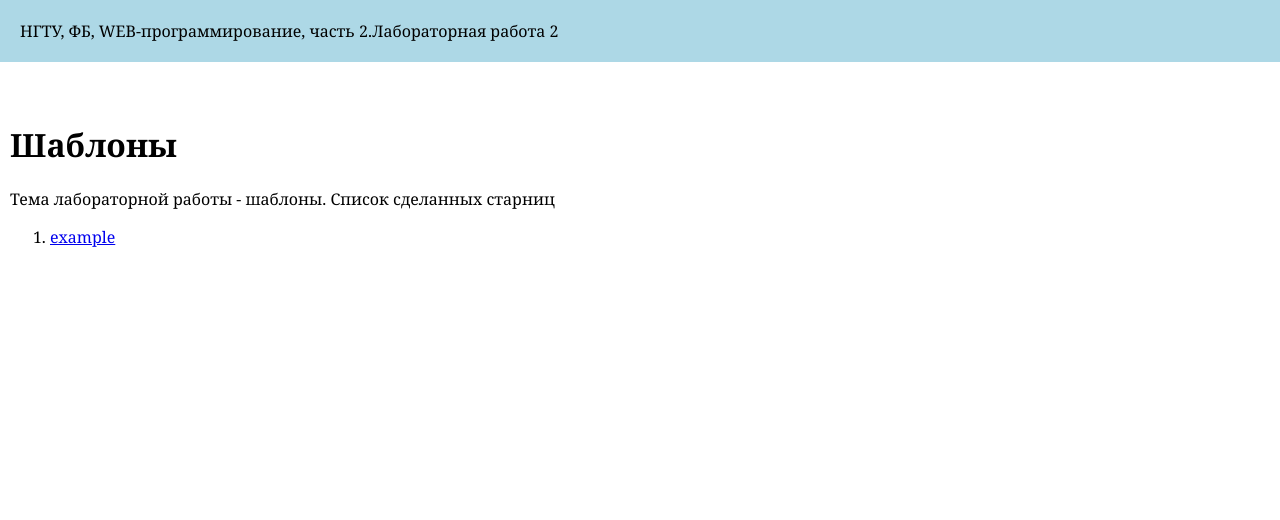
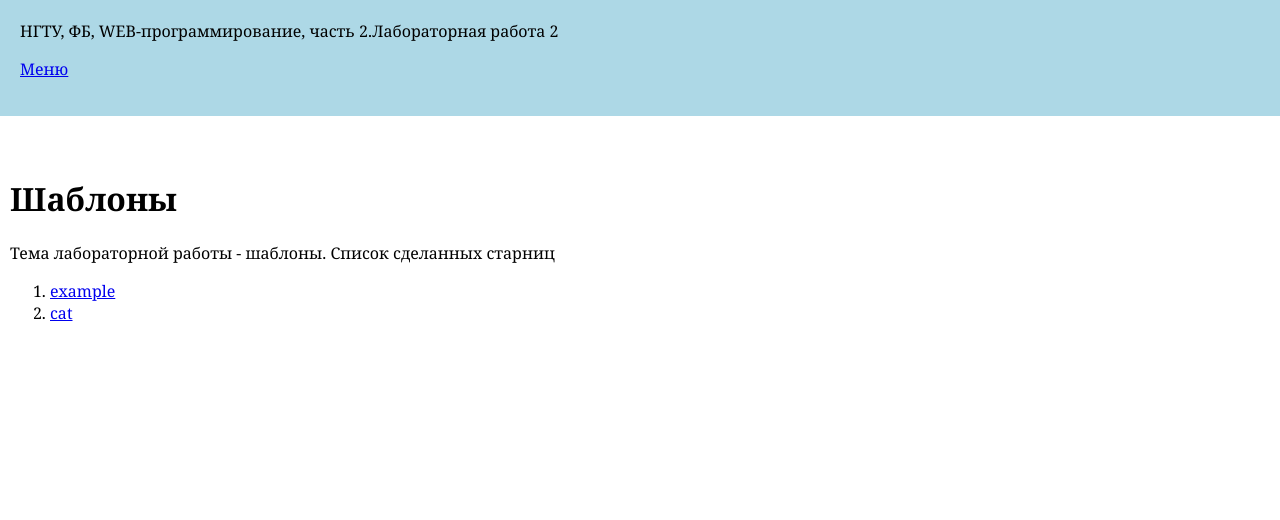
Before and after one commit to polinatyrykina/web-programming-labs-2, a Flask app: page /lab2/ in a window 1280 px wide. Shown: the top 520 px of the page. Run offline with Flask 3, Linux system fonts and the light colour scheme.

Commit message:
Добавлены ссылки

```diff
--- a/app.py
+++ b/app.py
@@ -59,6 +59,9 @@ def menu():
         <ul>
             <li>
                 <a href="/lab1">Первая лабораторная</a>
+            </li>
+            <li>
+                <a href="/lab2">Вторая лабораторная</a>
             </li>
         </ul>
         <footer>
--- a/templates/base.html
+++ b/templates/base.html
@@ -9,6 +9,7 @@
 <body>
     <header>
         НГТУ, ФБ, WEB-программирование, часть 2.{{ self.lab() }}
+        <p><a href= '/menu' >Меню</a></p>
     </header>
 
     <main>
--- a/templates/lab2.html
+++ b/templates/lab2.html
@@ -9,5 +9,8 @@
         <li>
             <a href="/lab2/example">example</a>
         </li>
+        <li>
+            <a href="/lab2/cat">cat</a>
+        </li>
     </ol>
 {% endblock %}
```
